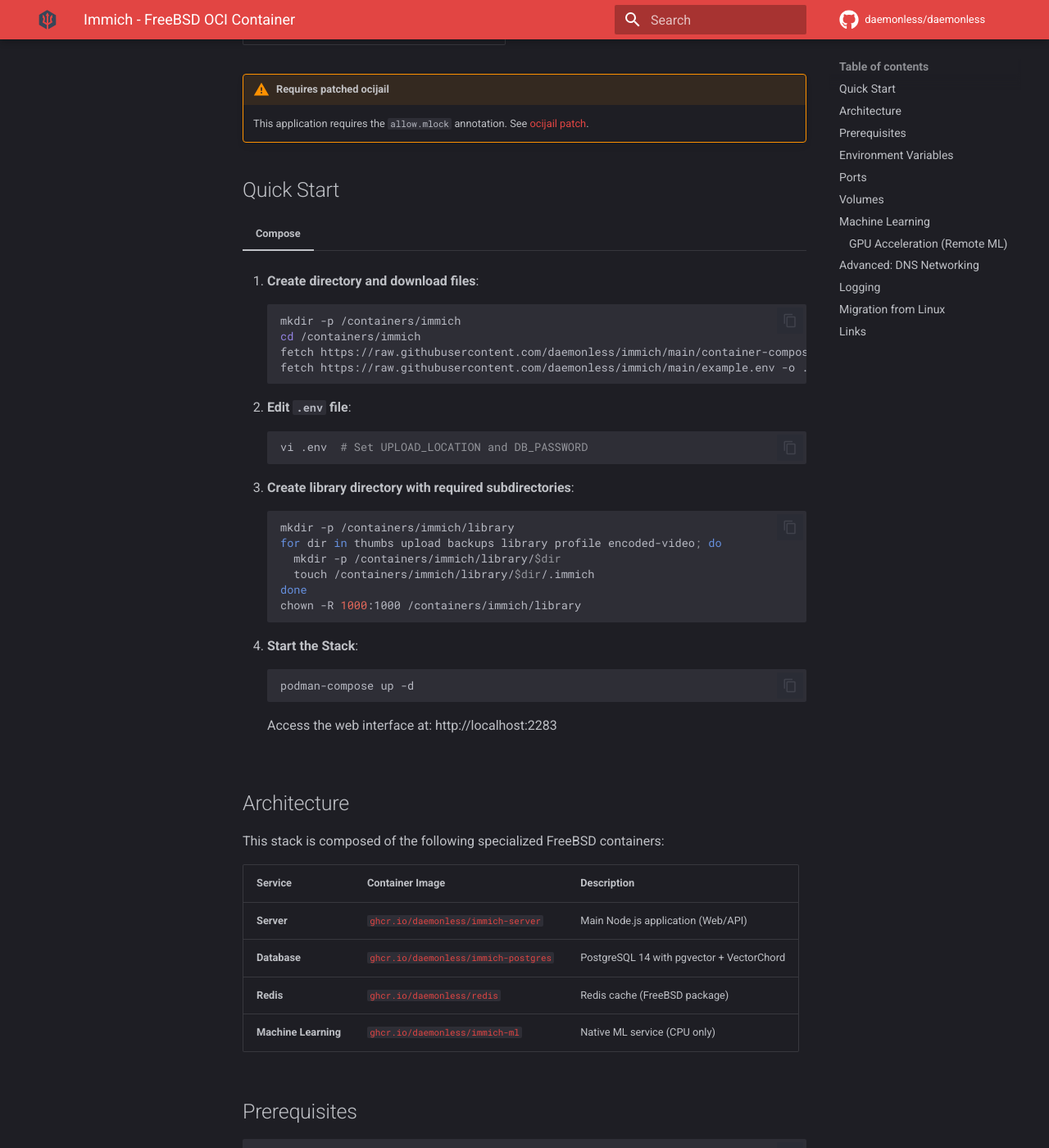
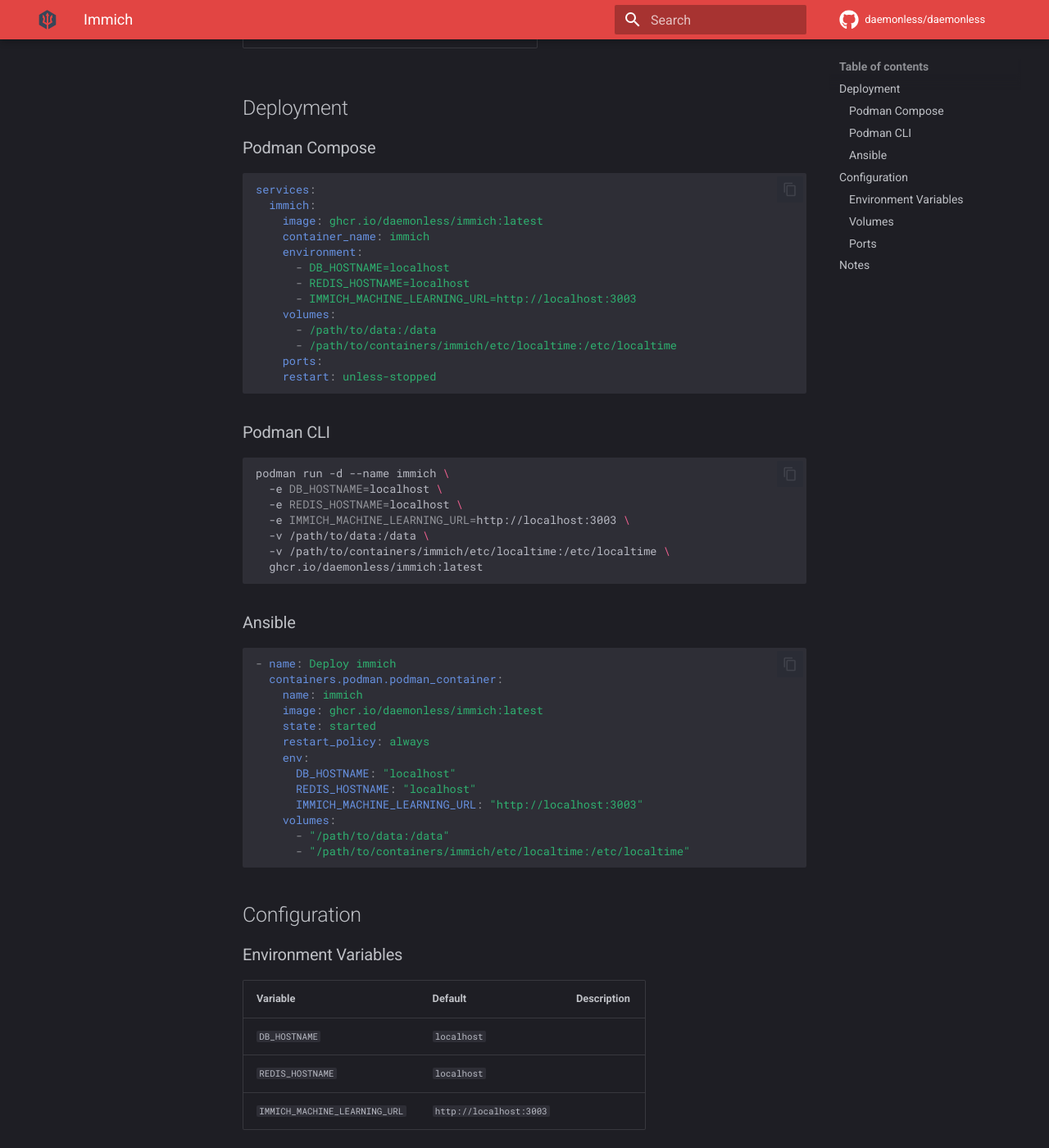
Before and after one commit to daemonless/daemonless-io, an MkDocs documentation site: the page built from docs/images/immich.md, in a window 1280 px wide and 1400 px high, scrolled down 373 px. Shown: the whole window at 82% size. Built offline with MkDocs 1.6.1 and Material for MkDocs 9.7.7, drawn with Linux system fonts in a browser that asks for light colours; comment, search, counter and statistics services are not loaded; some of the changed text lies outside the part shown.

Commit message:
sync docs

````diff
--- a/docs/images/immich.md
+++ b/docs/images/immich.md
@@ -1,185 +1,86 @@
----
-title: Immich - FreeBSD OCI Container
-description: Self-hosted photo and video management solution. Run this application natively on FreeBSD using Podman and the Daemonless framework. Secure, lightweight, and automated.
----
-
 # Immich
 
-Native FreeBSD port of [Immich](https://immich.app/) - the self-hosted photo and video management solution.
-
-**Drop-in compatible** with official Linux Immich. Your existing data works unchanged.
+Self-hosted photo and video management solution.
 
 | | |
 |---|---|
-| **Type** | Bundle / Stack |
-| **Source** | [github.com/daemonless/immich](https://github.com/daemonless/immich) |
+| **Registry** | `ghcr.io/daemonless/immich` |
+| **Source** | [https://github.com/immich-app/immich](https://github.com/immich-app/immich) |
+| **Website** | [https://immich.app/](https://immich.app/) |
 
-!!! warning "Requires patched ocijail"
-    This application requires the `allow.mlock` annotation.
-    See [ocijail patch](../guides/ocijail-patch.md).
+## Deployment
 
-## Quick Start
+### Podman Compose
 
-=== "Compose"
+```yaml
+services:
+  immich:
+    image: ghcr.io/daemonless/immich:latest
+    container_name: immich
+    environment:
+      - DB_HOSTNAME=localhost
+      - REDIS_HOSTNAME=localhost
+      - IMMICH_MACHINE_LEARNING_URL=http://localhost:3003
+    volumes:
+      - /path/to/data:/data
+      - /path/to/containers/immich/etc/localtime:/etc/localtime
+    ports:
+    restart: unless-stopped
+```
 
-    1.  **Create directory and download files**:
-        ```bash
-        mkdir -p /containers/immich
-        cd /containers/immich
-        fetch https://raw.githubusercontent.com/daemonless/immich/main/container-compose.yml -o container-compose.yml
-        fetch https://raw.githubusercontent.com/daemonless/immich/main/example.env -o .env
-        ```
-
-    2.  **Edit `.env` file**:
-        ```bash
-        vi .env  # Set UPLOAD_LOCATION and DB_PASSWORD
-        ```
-
-    3.  **Create library directory with required subdirectories**:
-        ```bash
-        mkdir -p /containers/immich/library
-        for dir in thumbs upload backups library profile encoded-video; do
-          mkdir -p /containers/immich/library/$dir
-          touch /containers/immich/library/$dir/.immich
-        done
-        chown -R 1000:1000 /containers/immich/library
-        ```
-
-    4.  **Start the Stack**:
-        ```bash
-        podman-compose up -d
-        ```
-
-        Access the web interface at: http://localhost:2283
-
-## Architecture
-
-This stack is composed of the following specialized FreeBSD containers:
-
-| Service | Container Image | Description |
-|---------|-----------------|-------------|
-| **Server** | [`ghcr.io/daemonless/immich-server`](https://github.com/daemonless/immich-server) | Main Node.js application (Web/API) |
-| **Database** | [`ghcr.io/daemonless/immich-postgres`](https://github.com/daemonless/immich-postgres) | PostgreSQL 14 with pgvector + VectorChord |
-| **Redis** | [`ghcr.io/daemonless/redis`](https://github.com/daemonless/redis) | Redis cache (FreeBSD package) |
-| **Machine Learning** | [`ghcr.io/daemonless/immich-ml`](https://github.com/daemonless/immich-ml) | Native ML service (CPU only) |
-
-## Prerequisites
+### Podman CLI
 
 ```bash
-pkg install podman-suite py311-podman-compose
+podman run -d --name immich \
+  -e DB_HOSTNAME=localhost \
+  -e REDIS_HOSTNAME=localhost \
+  -e IMMICH_MACHINE_LEARNING_URL=http://localhost:3003 \
+  -v /path/to/data:/data \
+  -v /path/to/containers/immich/etc/localtime:/etc/localtime \
+  ghcr.io/daemonless/immich:latest
 ```
 
-**Important:** PostgreSQL requires `allow.sysvipc` jail annotation for shared memory. This requires a patched version of `ocijail`. See the [ocijail patch guide](https://daemonless.io/guides/ocijail-patch/) for build instructions.
+### Ansible
 
-**Networking:** This stack uses host networking so containers communicate via `localhost`. No additional CNI plugins required.
-
-## Environment Variables
-
-| Variable | Description | Example |
-|----------|-------------|---------|
-| `UPLOAD_LOCATION` | **Absolute path** to store photos/videos | `/containers/immich/library` |
-| `DB_PASSWORD` | PostgreSQL password (change this!) | `changeme` |
-| `DB_USERNAME` | PostgreSQL user | `postgres` |
-| `DB_DATABASE_NAME` | PostgreSQL database name | `immich` |
-
-**Important**: `UPLOAD_LOCATION` must be an absolute path (e.g., `/containers/immich/library`), not a relative path like `./library`.
-
-## Ports
-
-| Port | Service | Description |
-|------|---------|-------------|
-| `2283` | Server | Main Web UI and API |
-
-## Volumes
-
-| Path (Host) | Container Path | Description |
-|-------------|----------------|-------------|
-| `${UPLOAD_LOCATION}` | `/data` | Main media library |
-| `pgdata` (Volume) | `/config/data` | Database files |
-| `redis-data` (Volume) | `/config/data` | Redis persistence |
-
-## Machine Learning
-
-Immich Machine Learning is natively supported on FreeBSD.
-
-**Note**: Machine Learning on FreeBSD currently runs on the **CPU only**. Hardware acceleration (GPU/NPU) is not yet supported.
-
-### GPU Acceleration (Remote ML)
-
-For faster ML inference, you can run the official Immich ML container on a Linux host with GPU acceleration and point your FreeBSD server to it.
-
-**Supported GPUs:**
-- **Intel** (OpenVINO): Core Ultra, Arc, 11th gen+
-- **NVIDIA** (CUDA): Most modern GPUs
-
-**1. Deploy ML on Linux host with Intel GPU:**
-
-```bash
-# On Linux host (e.g., Fedora, Ubuntu)
-sudo podman run -d \
-  --name immich_machine_learning \
-  --device /dev/dri:/dev/dri \
-  -v immich-ml-cache:/cache \
-  -e MACHINE_LEARNING_WORKERS=1 \
-  -p 3003:3003 \
-  --restart unless-stopped \
-  ghcr.io/immich-app/immich-machine-learning:release-openvino
+```yaml
+- name: Deploy immich
+  containers.podman.podman_container:
+    name: immich
+    image: ghcr.io/daemonless/immich:latest
+    state: started
+    restart_policy: always
+    env:
+      DB_HOSTNAME: "localhost"
+      REDIS_HOSTNAME: "localhost"
+      IMMICH_MACHINE_LEARNING_URL: "http://localhost:3003"
+    volumes:
+      - "/path/to/data:/data"
+      - "/path/to/containers/immich/etc/localtime:/etc/localtime"
 ```
 
-For NVIDIA GPUs, use `ghcr.io/immich-app/immich-machine-learning:release-cuda` with `--gpus all`.
+## Configuration
 
-**2. Configure FreeBSD server to use remote ML:**
+### Environment Variables
 
-Add to your `.env` file:
-```bash
-IMMICH_MACHINE_LEARNING_URL=http://<linux-host-ip>:3003
-```
+| Variable | Default | Description |
+|----------|---------|-------------|
+| `DB_HOSTNAME` | `localhost` |  |
+| `REDIS_HOSTNAME` | `localhost` |  |
+| `IMMICH_MACHINE_LEARNING_URL` | `http://localhost:3003` |  |
 
-**3. Restart the stack:**
-```bash
-podman-compose down && podman-compose up -d
-```
+### Volumes
 
-The server will now use the GPU-accelerated ML service on your Linux host.
+| Path | Description |
+|------|-------------|
+| `/data` | Media storage (mapped to UPLOAD_LOCATION) |
+| `/etc/localtime` |  |
 
-## Advanced: DNS Networking
+### Ports
 
-By default, this stack uses host networking for simplicity. If you prefer container isolation with DNS-based service discovery (like Docker), you can use `cni-dnsname`.
+| Port | Protocol | Description |
+|------|----------|-------------|
 
-> **Note:** cni-dnsname is not in official FreeBSD ports, yet. We maintain a port at [github.com/daemonless/freebsd-ports](https://github.com/daemonless/freebsd-ports)
+## Notes
 
-**1. Install cni-dnsname:**
-```bash
-fetch -o /tmp/cni-dnsname.tar.gz https://github.com/daemonless/freebsd-ports/archive/refs/heads/main.tar.gz
-tar -xzf /tmp/cni-dnsname.tar.gz -C /tmp
-cd /tmp/freebsd-ports-main/net/cni-dnsname
-make install clean
-```
-
-**2. Use the bridge networking compose file:**
-```bash
-fetch https://raw.githubusercontent.com/daemonless/immich/main/container-compose-bridge.yml -o container-compose.yml
-```
-
-This variant removes `network_mode: host` and uses container names for service discovery.
-
-## Logging
-
-Each container in this stack uses `s6-log` for log management:
-- **Location:** Logs are stored inside each container at `/config/logs/`.
-- **Access:** View logs via `podman logs -f <container_name>`.
-
-## Migration from Linux
-
-Migration is seamless as data formats are identical:
-
-1.  Stop the Linux containers.
-2.  Copy your `library`, `pgdata`, and `redis-data` volumes to the FreeBSD host.
-3.  Update `UPLOAD_LOCATION` in `.env` to match the new FreeBSD path.
-4.  Start the Daemonless containers.
-
-## Links
-
-- [Official Website](https://immich.app/)
-- [Documentation](https://immich.app/docs)
-- [GitHub Upstream](https://github.com/immich-app/immich)
+- **User:** `root` (UID/GID set via PUID/PGID)
+- **Base:** Built on `ghcr.io/daemonless/base` (FreeBSD)
````
